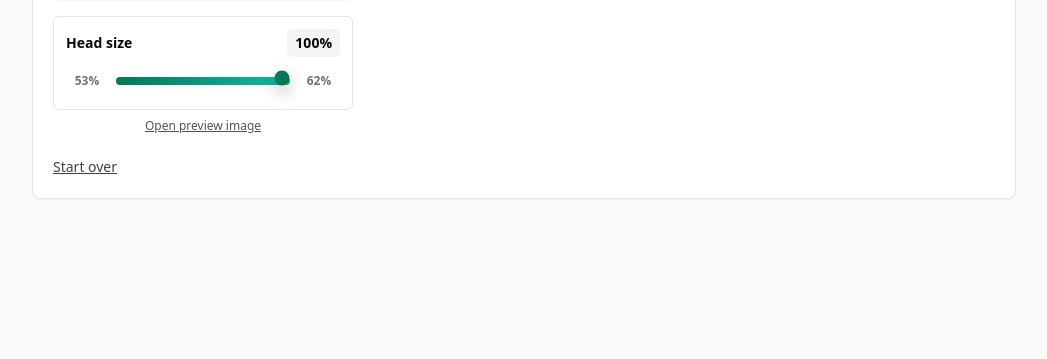
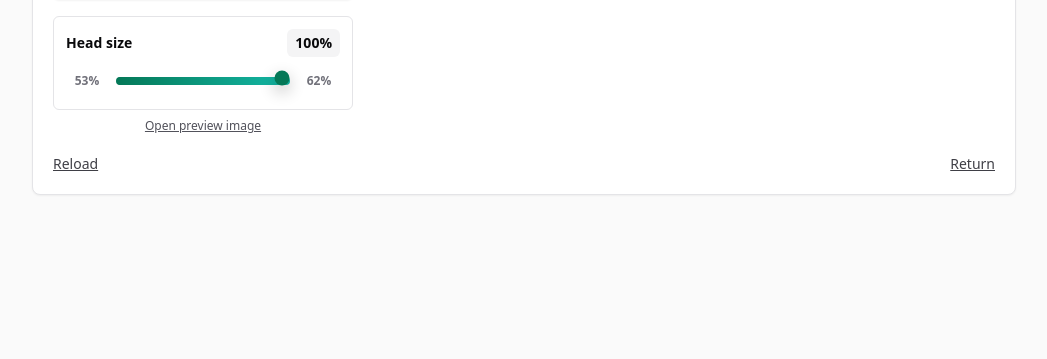
Before and after one commit to hackermooseaitech-ai/USPhotoAPP_Codex, a Django app: page /edit/00000000-0000-0000-0000-000000000001/ in a window 1280 px wide. Shown: the part 441-800 px from the top of the page, without its empty margins (116-1163 px from the left). Run offline with Django 5.2, Linux system fonts and the light colour scheme; tables that the repository leaves empty hold one stand-in row (values such as "Sample post"); some libraries are stand-ins or nearby versions.

Commit message:
Update edit page navigation labels

```diff
--- a/templates/orders/_preview_card.html
+++ b/templates/orders/_preview_card.html
@@ -81,6 +81,7 @@
   </div>
 </div>
 
-<div class="mt-5">
-  <a class="text-sm font-medium text-zinc-700 underline" href="{% url 'orders:index' %}">Start over</a>
+<div class="mt-5 flex items-center justify-between gap-4">
+  <a class="text-sm font-medium text-zinc-700 underline" href="{% url 'orders:edit' order.id %}">Reload</a>
+  <button class="text-sm font-medium text-zinc-700 underline" type="button" onclick="if (window.history.length > 1) { window.history.back(); } else { window.location.href = '{% url 'orders:index' %}'; }">Return</button>
 </div>
--- a/templates/orders/edit.html
+++ b/templates/orders/edit.html
@@ -6,7 +6,7 @@
       <p class="text-sm font-semibold uppercase tracking-[0.18em] text-emerald-700">Hacker Moose</p>
       <h1 class="mt-2 text-3xl font-semibold text-zinc-950">Adjust your visa photo</h1>
     </div>
-    <a class="text-sm font-semibold text-zinc-700 underline" href="{% url 'orders:index' %}">Start over</a>
+    <button class="text-sm font-semibold text-zinc-700 underline" type="button" onclick="if (window.history.length > 1) { window.history.back(); } else { window.location.href = '{% url 'orders:index' %}'; }">Return</button>
   </div>
 
   <div id="preview-panel" class="rounded-lg border border-zinc-200 bg-white p-5 shadow-sm">
```
